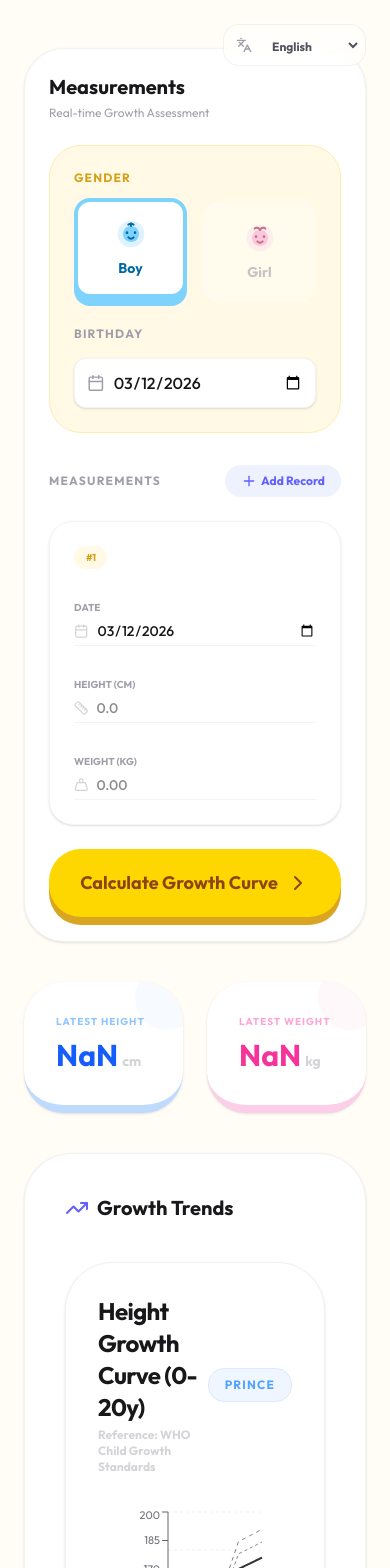
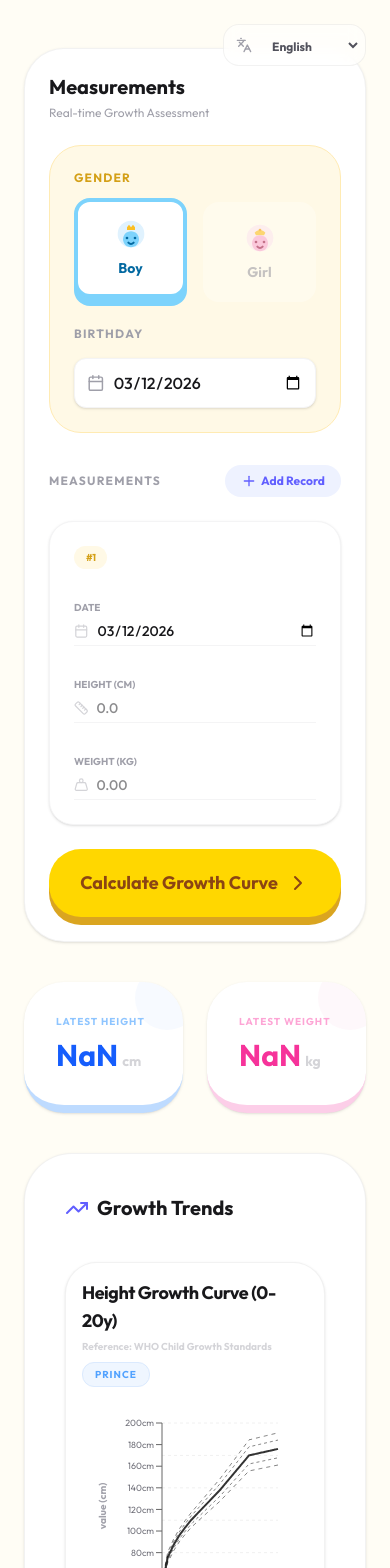
Before and after one commit to guyue2100/MyGrowthDashboard, a React (Vite) app: page / in a window 390 px wide. Shown: the top 1568 px of the page. Built offline with nearby package versions, Linux system fonts and the light colour scheme.

Commit message:
Add files via upload

```diff
--- a/src/components/GrowthAssessmentForm.tsx
+++ b/src/components/GrowthAssessmentForm.tsx
@@ -23,22 +23,23 @@ interface GrowthAssessmentFormProps {
 const BoyIcon = () => (
   <svg viewBox="0 0 24 24" fill="none" className="w-8 h-8" xmlns="http://www.w3.org/2000/svg">
     <circle cx="12" cy="12" r="10" fill="#E0F2FE" />
-    <path d="M12 6C8.68629 6 6 8.68629 6 12C6 15.3137 8.68629 18 12 18C15.3137 18 18 15.3137 18 12C18 8.68629 15.3137 6 12 6Z" fill="#7DD3FC" />
-    <circle cx="9" cy="11" r="1" fill="#0369A1" />
-    <circle cx="15" cy="11" r="1" fill="#0369A1" />
-    <path d="M10 14.5C10 14.5 11 15.5 12 15.5C13 15.5 14 14.5 14 14.5" stroke="#0369A1" strokeWidth="1.5" strokeLinecap="round" />
-    <path d="M12 6V4M10 5L12 4L14 5" stroke="#0369A1" strokeWidth="1.5" strokeLinecap="round" />
+    <path d="M9 7L10.5 5L12 7L13.5 5L15 7V9H9V7Z" fill="#FBBF24" />
+    <path d="M12 10C8.68629 10 6 12.6863 6 16C6 19.3137 8.68629 22 12 22C15.3137 22 18 19.3137 18 16C18 12.6863 15.3137 10 12 10Z" fill="#7DD3FC" />
+    <circle cx="9" cy="15" r="1" fill="#0369A1" />
+    <circle cx="15" cy="15" r="1" fill="#0369A1" />
+    <path d="M10 18.5C10 18.5 11 19.5 12 19.5C13 19.5 14 18.5 14 18.5" stroke="#0369A1" strokeWidth="1.5" strokeLinecap="round" />
   </svg>
 );
 
 const GirlIcon = () => (
   <svg viewBox="0 0 24 24" fill="none" className="w-8 h-8" xmlns="http://www.w3.org/2000/svg">
     <circle cx="12" cy="12" r="10" fill="#FCE7F3" />
-    <path d="M12 6C8.68629 6 6 8.68629 6 12C6 15.3137 8.68629 18 12 18C15.3137 18 18 15.3137 18 12C18 8.68629 15.3137 6 12 6Z" fill="#F9A8D4" />
-    <circle cx="9" cy="11" r="1" fill="#9D174D" />
-    <circle cx="15" cy="11" r="1" fill="#9D174D" />
-    <path d="M10 14.5C10 14.5 11 15.5 12 15.5C13 15.5 14 14.5 14 14.5" stroke="#9D174D" strokeWidth="1.5" strokeLinecap="round" />
-    <path d="M12 6C13 4 15 4 16 5M12 6C11 4 9 4 8 5" stroke="#9D174D" strokeWidth="1.5" strokeLinecap="round" />
+    <path d="M8 8C8 8 10 6 12 6C14 6 16 8 16 8L15 10H9L8 8Z" fill="#FBBF24" />
+    <circle cx="12" cy="6" r="1" fill="#F59E0B" />
+    <path d="M12 10C8.68629 10 6 12.6863 6 16C6 19.3137 8.68629 22 12 22C15.3137 22 18 19.3137 18 16C18 12.6863 15.3137 10 12 10Z" fill="#F9A8D4" />
+    <circle cx="9" cy="15" r="1" fill="#9D174D" />
+    <circle cx="15" cy="15" r="1" fill="#9D174D" />
+    <path d="M10 18.5C10 18.5 11 19.5 12 19.5C13 19.5 14 18.5 14 18.5" stroke="#9D174D" strokeWidth="1.5" strokeLinecap="round" />
   </svg>
 );
 
--- a/src/components/GrowthChart.tsx
+++ b/src/components/GrowthChart.tsx
@@ -67,33 +67,42 @@ export const GrowthChart: React.FC<GrowthChartProps> = ({ gender, type, records,
     : undefined;
 
   return (
-    <div className="w-full h-[500px] bg-white p-8 rounded-[3rem] shadow-sm border border-black/5">
-      <div className="flex items-center justify-between mb-8">
+    <div className="w-full h-[350px] md:h-[500px] bg-white p-4 md:p-8 rounded-[2rem] md:rounded-[3rem] shadow-sm border border-black/5">
+      <div className="flex flex-col sm:flex-row items-start sm:items-center justify-between mb-4 md:mb-8 gap-2">
         <div>
-          <h3 className="text-2xl font-black text-zinc-900 tracking-tight">{title}</h3>
-          <p className="text-xs font-bold text-zinc-300 mt-1">{t('reference')}</p>
+          <h3 className="text-lg md:text-2xl font-black text-zinc-900 tracking-tight">{title}</h3>
+          <p className="text-[10px] md:text-xs font-bold text-zinc-300 mt-1">{t('reference')}</p>
         </div>
-        <div className={`px-4 py-2 rounded-2xl text-xs font-black uppercase tracking-widest ${gender === 'boy' ? 'bg-blue-50 text-blue-400 border border-blue-100' : 'bg-pink-50 text-pink-400 border border-pink-100'}`}>
+        <div className={`px-3 py-1 md:px-4 md:py-2 rounded-xl md:rounded-2xl text-[10px] md:text-xs font-black uppercase tracking-widest ${gender === 'boy' ? 'bg-blue-50 text-blue-400 border border-blue-100' : 'bg-pink-50 text-pink-400 border border-pink-100'}`}>
           {gender === 'boy' ? t('prince') : t('princess')}
         </div>
       </div>
-      <ResponsiveContainer width="100%" height="80%">
-        <LineChart margin={{ top: 5, right: 30, left: 10, bottom: 20 }}>
+      <div className="w-full h-[calc(100%-60px)] md:h-[80%]">
+        <ResponsiveContainer width="100%" height="100%">
+          <LineChart margin={{ top: 20, right: 30, left: 20, bottom: 40 }}>
             <CartesianGrid strokeDasharray="3 3" vertical={false} stroke="#f0f0f0" />
             <XAxis
               dataKey="month"
               type="number"
               domain={[0, 240]}
-            tickFormatter={(m) => t('yearsOld', { count: Math.floor(m / 12) })}
-            ticks={[0, 12, 24, 36, 48, 60, 72, 84, 96, 108, 120, 132, 144, 156, 168, 180, 192, 204, 216, 228, 240]}
-            label={{ value: t('ageYears'), position: 'insideBottom', offset: -5, fontSize: 12, fill: '#a1a1aa' }}
-            tick={{ fontSize: 11, fill: '#71717a' }}
+              tickFormatter={(m) => Math.floor(m / 12).toString()}
+              ticks={[0, 24, 48, 72, 96, 120, 144, 168, 192, 216, 240]}
+              label={{ value: t('ageYears'), position: 'insideBottom', offset: 35, fontSize: 10, fill: '#a1a1aa', fontWeight: 'bold' }}
+              tick={{ fontSize: 9, fill: '#71717a' }}
+              minTickGap={15}
             />
             <YAxis
               domain={yDomain}
               ticks={yTicks}
-            tick={{ fontSize: 11, fill: '#71717a' }}
-            label={{ value: unit, angle: -90, position: 'insideLeft', style: { textAnchor: 'middle', fill: '#a1a1aa', fontSize: 12 } }}
+              tick={{ fontSize: 9, fill: '#71717a' }}
+              tickFormatter={(val) => `${val}${unit}`}
+              label={{
+                value: `${t('value')} (${unit})`,
+                angle: -90,
+                position: 'insideLeft',
+                offset: 0,
+                style: { textAnchor: 'middle', fill: '#a1a1aa', fontSize: 10, fontWeight: 'bold' }
+              }}
             />
           <Tooltip
             labelFormatter={(m) => `${t('yearsOld', { count: Math.floor(m / 12) })} ${t('monthsOld', { count: Math.round(m % 12) })}`}
@@ -121,10 +130,15 @@ export const GrowthChart: React.FC<GrowthChartProps> = ({ gender, type, records,
               data={userData}
               type="monotone"
               dataKey="userValue"
-              stroke="#000000"
-              strokeWidth={6}
-              dot={{ r: 8, fill: '#000000', strokeWidth: 4, stroke: '#fff' }}
-              activeDot={{ r: 10, strokeWidth: 0 }}
+              stroke={gender === 'boy' ? '#3b82f6' : '#ec4899'}
+              strokeWidth={3}
+              dot={{
+                r: 4,
+                fill: gender === 'boy' ? '#3b82f6' : '#ec4899',
+                strokeWidth: 2,
+                stroke: '#fff'
+              }}
+              activeDot={{ r: 6, strokeWidth: 0 }}
               name={t('babyData')}
               connectNulls
             />
@@ -132,5 +146,6 @@ export const GrowthChart: React.FC<GrowthChartProps> = ({ gender, type, records,
         </LineChart>
       </ResponsiveContainer>
     </div>
+  </div>
   );
 };
```
Lines whose indentation alone changed are shown as unchanged.
